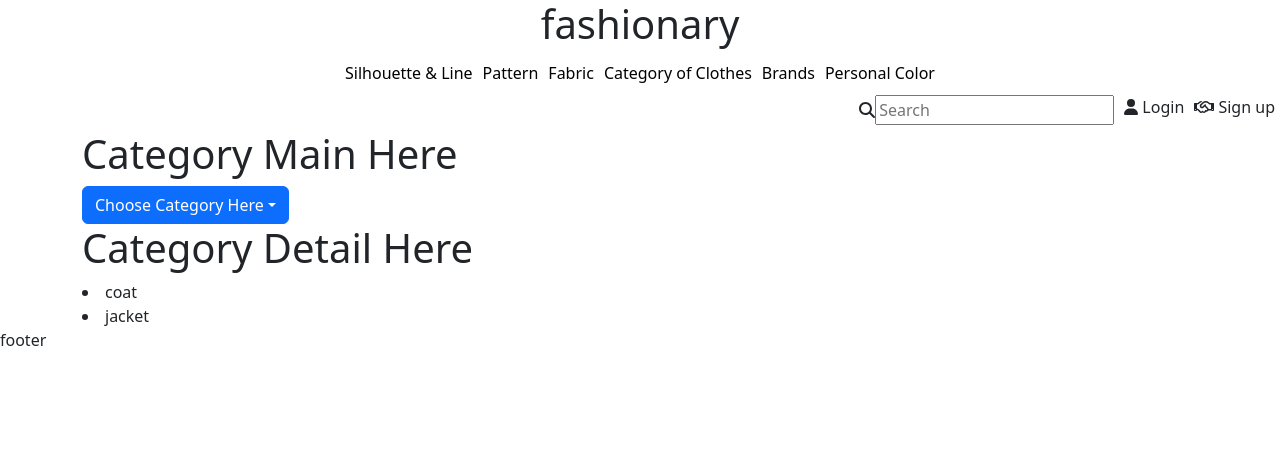
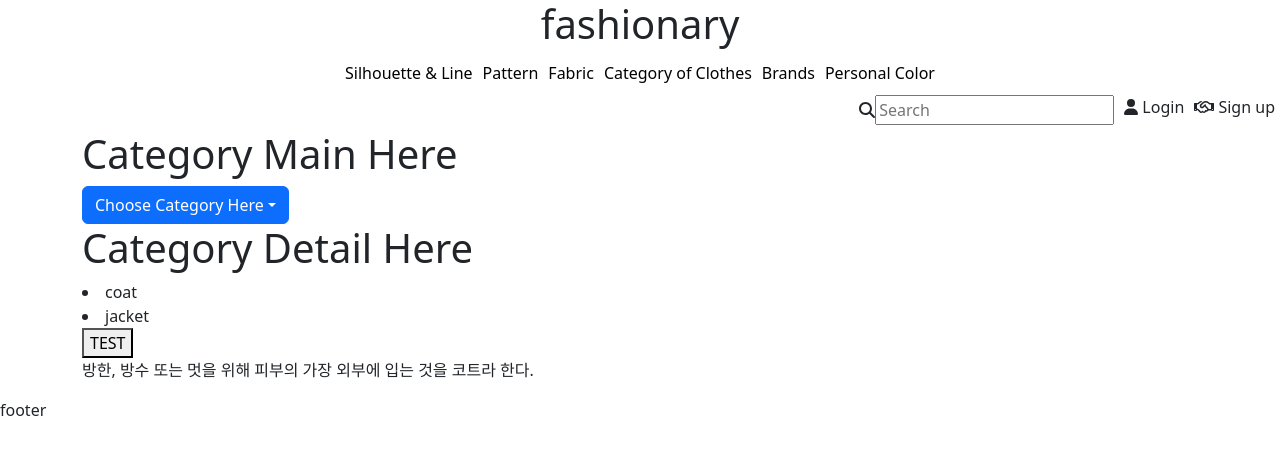
Before and after one commit to definitiomea/fashionary, a React (Create React App) app: page /category/1 in a window 1280 px wide. Shown: the top 454 px of the page. Built offline with nearby package versions, Linux system fonts and the light colour scheme; data requests are answered from the project's data file.

Commit message:
세부 정보 페이지를 띄울 수 있게끔 작업 중...

```diff
--- a/db.json
+++ b/db.json
@@ -19,6 +19,12 @@
                     "section2": [
                         "① 서양: 로마 시대 군인들이 착용한 망토 형식",
                         "② 서아시아: 동물의 털을 보온용으로 몸에 걸친 것"
+                    ],
+                    "section3_title": "(3) 코트의 라인별, 길이별 종류",
+                    "section3": [
+                        "①②③④⑤⑥⑦⑧⑨⑩",
+                        "라인별: ",
+                        ""
                     ]
                 },
                 {
--- a/src/Pages/detailfolder/CategoryDetail.jsx
+++ b/src/Pages/detailfolder/CategoryDetail.jsx
@@ -13,6 +13,11 @@ const CategoryDetail = () => {
         setClothes(data);
     }
 
+    const testText = () => {
+        console.log(clothes?.including);
+        console.log(clothes?.including[0].section1[0]);
+    }
+
     useEffect(() => {
         getClothes();
     },[clothes]);
@@ -20,11 +25,21 @@ const CategoryDetail = () => {
     return (
         <>
             <h1>Category Detail Here</h1>
-            {clothes?.including.map((item) => (
-                <li>{item?.type}
-                    {/* <p>{item?.explane}</p> */}
+            {clothes && clothes?.including.map((item) => (
+                <li>{item && item?.type}
+
                 </li>
             ))}
+            {/* {clothes && clothes?.including.map((item) => (
+                <li>{item && item?.type}
+                    {item && item?.section1.map((text) => (
+                        <p>{text}</p>
+                    ))}
+                </li>
+            ))} */}
+            {/* <p>{clothes && clothes?.including.section1[0]}</p> */}
+            <button onClick={() => {testText()}}>TEST</button>
+            <p>{clothes?.including[0].section1[0]}</p>
         </>
     );
 }
```
